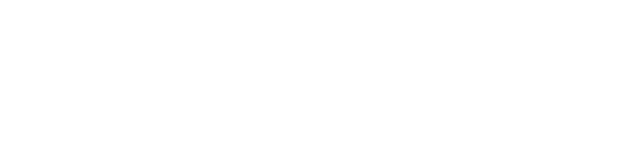
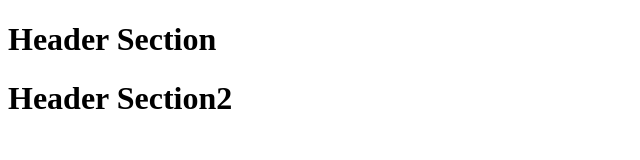
Before and after one commit to Barbatossifiruz/EunexusPractice, a website: page src/index.html in a window 1280 px wide. Shown: the whole page, without its empty margins (0-640 px from the left). Drawn offline with Linux system fonts and the light colour scheme.

Commit message:
html update

```diff
--- a/src/index.html
+++ b/src/index.html
@@ -8,7 +8,8 @@
 </head>
 
 <body>
-
+    <h1>Header Section</h1>
+    <h1>Header Section2</h1>
 </body>
 
 </html>
```
